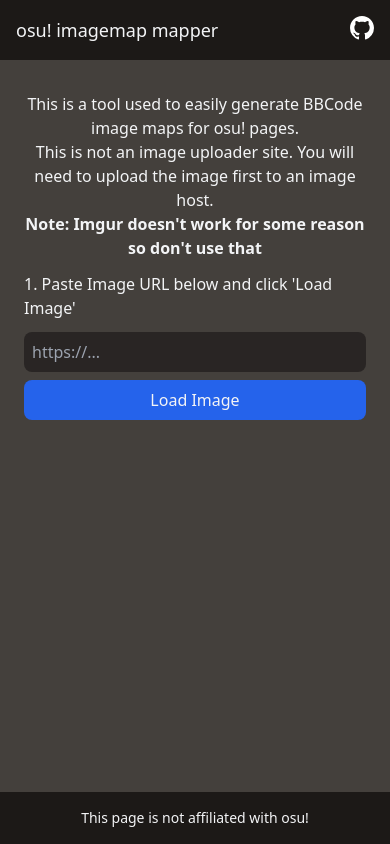
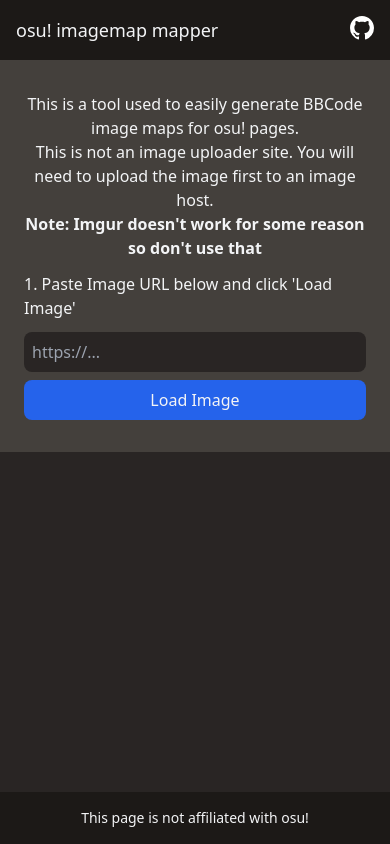
Before and after one commit to stkjoe/osu-imagemap-maker, a React (Vite) app: page / in a window 390 px wide. Built offline with nearby package versions, Linux system fonts and the light colour scheme.

Commit message:
fix footer positioning on page

```diff
--- a/src/App.tsx
+++ b/src/App.tsx
@@ -241,7 +241,7 @@
 
     return (
         <div className='min-h-screen bg-stone-800 text-gray-100 flex flex-col'>
-            <div className='flex flex-row bg-stone-900 w-screen p-4 justify-between'>
+            <header className='flex flex-row bg-stone-900 w-screen p-4 justify-between'>
                 <h2 className='text-lg'>
                     osu! imagemap mapper
                 </h2>
@@ -251,9 +251,10 @@
                             d="M8 0c4.42 0 8 3.58 8 8a8.013 8.013 0 0 1-5.45 7.59c-.4.08-.55-.17-.55-.38 0-.27.01-1.13.01-2.2 0-.75-.25-1.23-.54-1.48 1.78-.2 3.65-.88 3.65-3.95 0-.88-.31-1.59-.82-2.15.08-.2.36-1.02-.08-2.12 0 0-.67-.22-2.2.82-.64-.18-1.32-.27-2-.27-.68 0-1.36.09-2 .27-1.53-1.03-2.2-.82-2.2-.82-.44 1.1-.16 1.92-.08 2.12-.51.56-.82 1.28-.82 2.15 0 3.06 1.86 3.75 3.64 3.95-.23.2-.44.55-.51 1.07-.46.21-1.61.55-2.33-.66-.15-.24-.6-.83-1.23-.82-.67.01-.27.38.01.53.34.19.73.9.82 1.13.16.45.68 1.31 2.69.94 0 .67.01 1.3.01 1.49 0 .21-.15.45-.55.38A7.995 7.995 0 0 1 0 8c0-4.42 3.58-8 8-8Z"></path>
                     </svg>
                 </a>
-            </div>
+            </header>
+            <main className='flex-grow'>
                 <div
-                className='mx-auto max-w-5xl w-screen flex-grow lg:flex-grow-0 lg:mt-4 py-8 px-6 bg-stone-700 lg:rounded-lg space-y-3 flex flex-col'>
+                    className='mx-auto max-w-5xl w-screen lg:flex-grow-0 lg:my-4 py-8 px-6 bg-stone-700 lg:rounded-lg space-y-3 flex flex-col'>
                     <a
                         className='text-center'>
                         This is a tool used to easily generate BBCode image maps for osu! pages.
@@ -423,12 +424,13 @@
                         </>
                     }
                 </div>
-            <div
-                className='flex flex-row text-sm p-4 w-screen bg-stone-900 bottom-0 absolute items-center justify-center space-x-2'>
+            </main>
+            <footer
+                className='flex flex-row text-sm p-4 w-screen bg-stone-900 items-center justify-center space-x-2'>
                 <h2>
                     This page is not affiliated with osu!
                 </h2>
-            </div>
+            </footer>
         </div>
     )
 }
```
Lines whose indentation alone changed are shown as unchanged.
